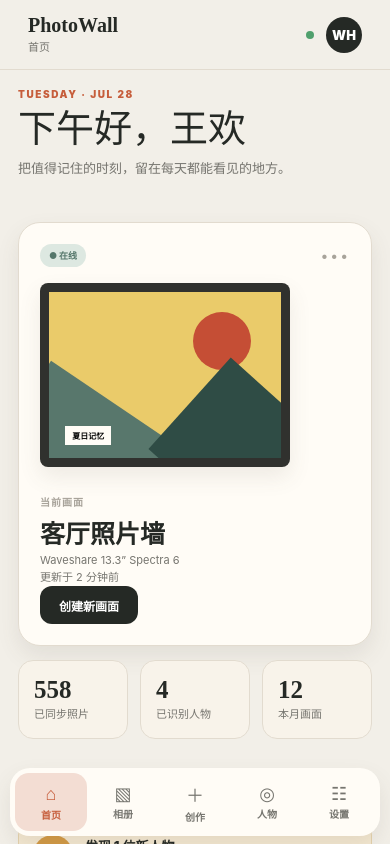
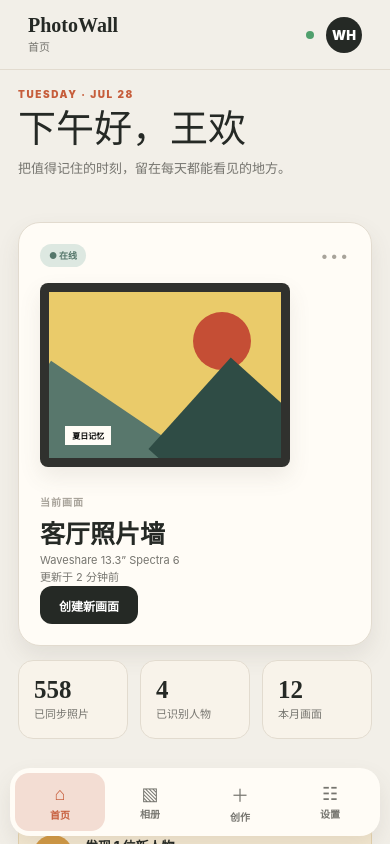
Before and after one commit to mokee001/xmind, a React Native app in the folder photo-wall-app/: screen / in a window 390 px wide. Built offline with nearby package versions, Linux system fonts and the light colour scheme.

Commit message:
refactor(app): simplify primary navigation

```diff
--- a/photo-wall-app/App.js
+++ b/photo-wall-app/App.js
@@ -10,8 +10,7 @@ const API = Platform.OS === 'web' ? 'http://localhost:8000' : 'http://HJFG3FGM46
 const photoUrl = (file) => `${API}/api/thumb/${encodeURIComponent(file)}?s=640`;
 const TABS = [
   { id: 'home', label: '首页', icon: '⌂' }, { id: 'albums', label: '相册', icon: '▧' },
-  { id: 'compose', label: '创作', icon: '＋' }, { id: 'people', label: '人物', icon: '◎' },
-  { id: 'settings', label: '设置', icon: '☷' },
+  { id: 'compose', label: '创作', icon: '＋' }, { id: 'settings', label: '设置', icon: '☷' },
 ];
 const POLICY = {
   allow: { label: '允许展示', color: colors.moss, soft: colors.mossSoft },
@@ -43,8 +42,6 @@ function Home({ connected, setTab, show }) {
     <View style={s.stats}>{[['558','已同步照片'],['4','已识别人物'],['12','本月画面']].map(([value,label]) => <View key={label} style={s.stat}><Text style={s.statValue}>{value}</Text><Text style={s.meta}>{label}</Text></View>)}</View>
     <Heading title="需要处理"/>
     <TouchableOpacity style={s.notice} onPress={() => setTab('people')}><View style={s.noticeIcon}><Text style={s.noticeIconText}>◎</Text></View><View style={s.flex}><Text style={s.itemTitle}>发现 1 位新人物</Text><Text style={s.meta}>确认是否允许这个人物出现在照片墙。</Text></View><Text style={s.chevron}>›</Text></TouchableOpacity>
-    <Heading title="最近展示" action="查看全部" onAction={() => show('history')}/>
-    <View style={s.history}>{['IMG_1067.JPG','IMG_1077.JPG','IMG_1080.JPG'].map((file,i) => <View key={file} style={s.historyItem}><Image source={{uri: photoUrl(file)}} style={s.historyImage}/><Text style={s.historyName}>{['周末散步','家常味道','盛夏球场'][i]}</Text><Text style={s.meta}>{['今天','昨天','7 月 25 日'][i]}</Text></View>)}</View>
   </>;
 }
 
@@ -61,12 +58,12 @@ function Albums({ albums, setAlbums, show }) {
   </>;
 }
 
-function People({ people, setPeople }) {
+function People({ people, setPeople, setTab }) {
   const [filter,setFilter] = useState('all');
   const shown = people.filter(x => filter === 'all' || x.policy === filter);
   const change = (id,policy) => setPeople(current => current.map(x => x.id === id ? {...x,policy} : x));
   return <>
-    <Heading eyebrow="隐私与展示" title="人物管理"/><Text style={s.intro}>设置每位人物是否可以出现在自动生成的画面中。策略由家庭管理员统一管理。</Text>
+    <Heading eyebrow="设置 · 隐私与展示" title="人物管理" action="返回设置" onAction={() => setTab('settings')}/><Text style={s.intro}>设置每位人物是否可以出现在自动生成的画面中。策略由家庭管理员统一管理。</Text>
     <View style={s.segments}>{[['all','全部'],['allow','允许'],['review','待审核'],['block','不展示']].map(([id,label]) => <TouchableOpacity key={id} style={[s.segment,filter===id&&s.segmentOn]} onPress={()=>setFilter(id)}><Text style={[s.segmentText,filter===id&&s.strong]}>{label}</Text></TouchableOpacity>)}</View>
     <View style={s.list}>{shown.map(person => { const meta=POLICY[person.policy]; return <View key={person.id} style={s.person}><Image source={{uri:photoUrl(person.file)}} style={s.personImage}/><View style={s.personCopy}><Text style={s.itemTitle}>{person.name}</Text><Text style={s.meta}>{person.count} 张相关照片</Text><View style={s.policyChoices}>{Object.keys(POLICY).map(policy => <TouchableOpacity key={policy} onPress={()=>change(person.id,policy)} style={[s.policyChoice,person.policy===policy&&{backgroundColor:POLICY[policy].soft,borderColor:POLICY[policy].color}]}><Text style={[s.policyText,person.policy===policy&&{color:POLICY[policy].color}]}>{POLICY[policy].label}</Text></TouchableOpacity>)}</View></View><View style={[s.policyBadge,{backgroundColor:meta.soft}]}><Text style={[s.policyBadgeText,{color:meta.color}]}>{meta.label}</Text></View></View>})}</View>
     <View style={s.info}><Text style={[s.itemTitle,{color:colors.moss}]}>策略如何生效？</Text><Text style={[s.meta,{color:colors.moss}]}>包含“不展示”人物的照片会由后端直接排除；包含“每次审核”人物的照片只能进入草稿，确认后才可发布。</Text></View>
@@ -87,13 +84,14 @@ function Compose({ candidates, setCandidates, show }) {
   </>;
 }
 
-function Settings({ members, setMembers, show }) {
+function Settings({ members, setMembers, show, setTab }) {
   const [auto,setAuto]=useState(true),[approval,setApproval]=useState(true);
   return <>
     <Heading eyebrow="家庭空间" title="账号与设置"/><View style={s.profile}><View style={s.avatar}><Text style={s.avatarText}>WH</Text></View><View style={s.flex}><Text style={s.profileName}>王欢的家庭</Text><Text style={s.meta}>家庭编号 PW-0726 · 所有者</Text></View><Button small secondary onPress={()=>show('profile')}>编辑</Button></View>
     <Heading title={`家庭成员 · ${members.length}`} action="邀请成员" onAction={()=>show('invite')}/><View style={s.memberList}>{members.map(m=><View key={m.id} style={s.member}><View style={[s.memberAvatar,{backgroundColor:m.color}]}><Text style={s.memberAvatarText}>{m.initials}</Text></View><View style={s.flex}><Text style={s.itemTitle}>{m.name}</Text><Text style={s.meta}>{m.detail}</Text></View><TouchableOpacity onPress={()=>m.role!=='owner'&&setMembers(current=>current.filter(x=>x.id!==m.id))}><Text style={m.role==='owner'?s.owner:s.action}>{m.role==='owner'?'Owner':'管理'}</Text></TouchableOpacity></View>)}</View>
     <Heading title="设备与自动化"/><View style={s.settingGroup}><TouchableOpacity style={s.setting} onPress={()=>show('device')}><View style={s.settingIcon}><Text>▣</Text></View><View style={s.flex}><Text style={s.itemTitle}>客厅照片墙</Text><Text style={s.meta}>在线 · 192.168.1.200</Text></View><Text style={s.chevron}>›</Text></TouchableOpacity><View style={s.divider}/><View style={s.setting}><View style={s.settingIcon}><Text>↻</Text></View><View style={s.flex}><Text style={s.itemTitle}>自动更新</Text><Text style={s.meta}>每天从允许内容中生成新画面</Text></View><Switch value={auto} onValueChange={setAuto} trackColor={{true:colors.moss}}/></View><View style={s.divider}/><View style={s.setting}><View style={s.settingIcon}><Text>✓</Text></View><View style={s.flex}><Text style={s.itemTitle}>投稿需要管理员确认</Text><Text style={s.meta}>投稿者的草稿不会直接上屏</Text></View><Switch value={approval} onValueChange={setApproval} trackColor={{true:colors.moss}}/></View></View>
     <Heading title="账号"/><View style={s.settingGroup}>{['登录与安全','通知设置','隐私与数据','帮助与反馈'].map((item,i)=><React.Fragment key={item}>{i?<View style={s.divider}/>:null}<TouchableOpacity style={s.simpleSetting} onPress={()=>show('generic')}><Text style={s.itemTitle}>{item}</Text><Text style={s.chevron}>›</Text></TouchableOpacity></React.Fragment>)}</View>
+    <Heading title="内容与隐私"/><View style={s.settingGroup}><TouchableOpacity style={s.setting} onPress={()=>setTab('people')}><View style={[s.settingIcon,{backgroundColor:colors.terracottaSoft}]}><Text style={{color:colors.terracotta}}>◎</Text></View><View style={s.flex}><Text style={s.itemTitle}>人物与展示权限</Text><Text style={s.meta}>管理允许展示、每次审核和不展示人物</Text></View><Pill tone="amber">1 待审核</Pill><Text style={s.chevron}>›</Text></TouchableOpacity></View>
   </>;
 }
 
@@ -117,10 +115,10 @@ function Nav({ item, active, onPress, wide }) {
 export default function App() {
   const {width}=useWindowDimensions(),wide=width>=900;
   const [tab,setTab]=useState('home'),[connected,setConnected]=useState(true),[albums,setAlbums]=useState(seedAlbums),[people,setPeople]=useState(seedPeople),[candidates,setCandidates]=useState(seedCandidates),[members,setMembers]=useState(initialMembers),[dialog,setDialog]=useState(null),[toast,setToast]=useState('');
-  const title=useMemo(()=>TABS.find(x=>x.id===tab)?.label,[tab]);
+  const title=useMemo(()=>tab==='people'?'人物管理':TABS.find(x=>x.id===tab)?.label,[tab]);
   const notify=text=>{setToast(text);setTimeout(()=>setToast(''),2300)};
   const invite=(name,role)=>{const roleName={admin:'管理员',contributor:'投稿者',viewer:'仅查看'}[role];setMembers(current=>[...current,{id:`m${Date.now()}`,name,detail:`${roleName} · 等待加入`,role,initials:name[0],color:colors.terracotta}]);notify(`已生成给“${name}”的邀请`)};
-  const screens={home:<Home connected={connected} setTab={setTab} show={setDialog}/>,albums:<Albums albums={albums} setAlbums={setAlbums} show={setDialog}/>,people:<People people={people} setPeople={setPeople}/>,compose:<Compose candidates={candidates} setCandidates={setCandidates} show={setDialog}/>,settings:<Settings members={members} setMembers={setMembers} show={setDialog}/>};
+  const screens={home:<Home connected={connected} setTab={setTab} show={setDialog}/>,albums:<Albums albums={albums} setAlbums={setAlbums} show={setDialog}/>,people:<People people={people} setPeople={setPeople} setTab={setTab}/>,compose:<Compose candidates={candidates} setCandidates={setCandidates} show={setDialog}/>,settings:<Settings members={members} setMembers={setMembers} show={setDialog} setTab={setTab}/>};
   return <SafeAreaView style={s.safe}><StatusBar barStyle="dark-content"/><View style={[s.app,wide&&s.appWide]}>
     {wide?<View style={s.sidebar}><View style={s.brand}><Text style={s.brandText}>P</Text></View><View style={s.sideTabs}>{TABS.map(item=><Nav key={item.id} item={item} active={tab===item.id} onPress={()=>setTab(item.id)} wide/>)}</View><View style={s.sideAccount}><View style={s.miniAvatar}><Text style={s.miniText}>WH</Text></View><View><Text style={s.accountName}>王欢的家庭</Text><Text style={s.meta}>所有者</Text></View></View></View>:null}
     <View style={s.main}><View style={s.topbar}><View><Text style={wide?s.topTitle:s.mobileBrand}>{wide?title:'PhotoWall'}</Text>{!wide?<Text style={s.meta}>{title}</Text>:null}</View><View style={s.topActions}><View style={s.online}/><TouchableOpacity style={s.avatarButton} onPress={()=>setTab('settings')}><Text style={s.avatarText}>WH</Text></TouchableOpacity></View></View><ScrollView style={s.scroll} contentContainerStyle={[s.content,!wide&&s.contentMobile]} showsVerticalScrollIndicator={false}>{screens[tab]}</ScrollView>{!wide?<View style={s.bottom}>{TABS.map(item=><Nav key={item.id} item={item} active={tab===item.id} onPress={()=>setTab(item.id)}/>)}</View>:null}</View>
```
Also changed, not shown: 2 other files (tests, documents, lock files or other folders).
